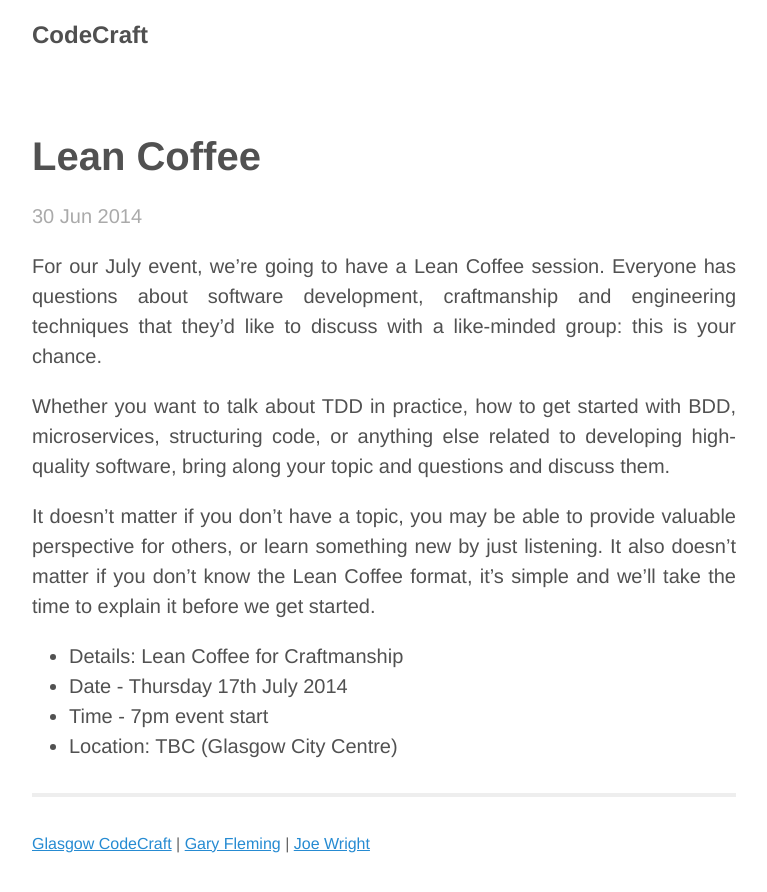
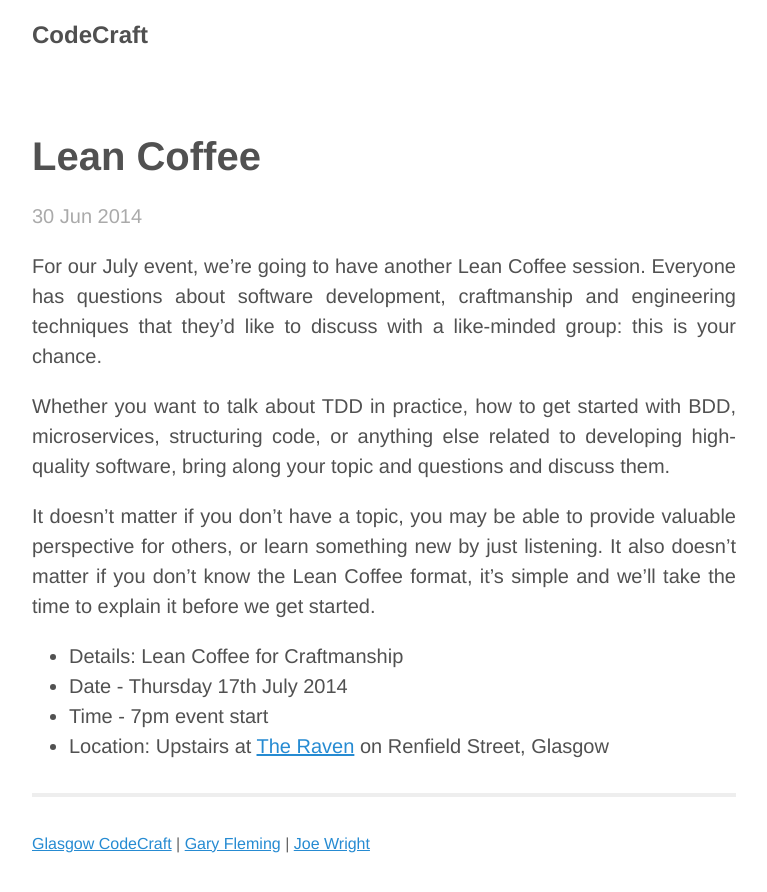
Before and after one commit to codecraftuk/codecraftuk.github.io, a Jekyll site: the page built from _posts/2014-06-30-lean-coffee.md, in a window 1280 px wide. Shown: the top 892 px of the page, without its empty margins (256-1023 px from the left). Built offline with Jekyll 4.4.1, drawn with Linux system fonts in a browser that asks for light colours; Markdown is read by kramdown in place of the engine named in the settings.

Commit message:
Updated lean coffee with venue details

```diff
--- a/_posts/2014-06-30-lean-coffee.md
+++ b/_posts/2014-06-30-lean-coffee.md
@@ -3,7 +3,7 @@
 title: Lean Coffee
 ---
 
-For our July event, we're going to have a Lean Coffee session. Everyone has questions about software development, craftmanship and engineering techniques that they'd like to discuss with a like-minded group: this is your chance.
+For our July event, we're going to have another Lean Coffee session. Everyone has questions about software development, craftmanship and engineering techniques that they'd like to discuss with a like-minded group: this is your chance.
 
 Whether you want to talk about TDD in practice, how to get started with BDD, microservices, structuring code, or anything else related to developing high-quality software, bring along your topic and questions and discuss them.
 
@@ -12,4 +12,4 @@
 * Details: Lean Coffee for Craftmanship
 * Date - Thursday 17th July 2014
 * Time - 7pm event start
-* Location: TBC (Glasgow City Centre)
+* Location: Upstairs at <a href="https://goo.gl/maps/vWn1J">The Raven</a> on Renfield Street, Glasgow
--- a/index.html
+++ b/index.html
@@ -22,7 +22,7 @@
             <h2>July Meetup</h2>
             <p><a href="/events/2014/06/lean-coffee/">Lean Coffee</a>
             <br/><strong>Thursday 17th July 2014</strong>. 7pm event start.
-            <br/>Location: TBC (Glasgow City Centre)
+            <br/>Location: Upstairs at <a href="https://goo.gl/maps/vWn1J">The Raven</a> on Renfield Street, Glasgow
 
 
 
```
